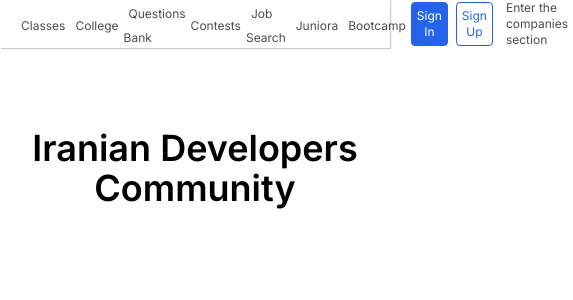
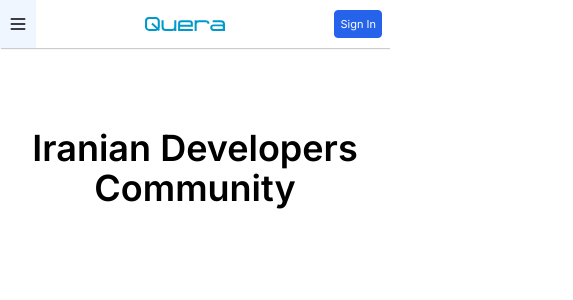
Before and after one commit to amirmohammadalikhani/Quera_Frontend_Project, a Next.js app: page / in a window 390 px wide. Shown: the top 300 px of the page, 573 px wide, since content can reach past the window. Built offline with nearby package versions, Linux system fonts and the light colour scheme.

Commit message:
change some styles and add openbar menu

```diff
--- a/src/components/header.tsx
+++ b/src/components/header.tsx
@@ -1,11 +1,17 @@
+"use client";
+
 import Link from "next/link";
 import Image from "next/image";
 import queraIcon from "../../public/icon/logo-quera-header.svg";
+import { useState } from "react";
 
 export default function Header() {
+	const [isOpenMenuBar, setIsOpenMenuBar] = useState(false);
+
 	return (
-		<header className="h-12 flex justify-between items-center w-full relative t-0 z-999 shadow-[1px_1px_1px_rgba(0,0,0,0.2)]">
-			<div className="flex justify-center items-center">
+		<>
+			<header className="sticky top-0 h-12 z-50 flex justify-between items-center w-full bg-white shadow-[1px_1px_1px_rgba(0,0,0,0.2)]">
+				<div className="max-md:hidden flex justify-center items-center">
 					<div className="px-2">
 						<Image
 							src={queraIcon}
@@ -14,12 +20,12 @@ export default function Header() {
 							height={120}
 						/>
 					</div>
-				<div className="w-fit h-fit">
+					<nav className="w-fit h-fit">
 						<ul className="flex justify-center items-center">
 							<li>
 								<Link
 									href="/classes"
-								className="text-xs px-[5px] py-2 text-[rgba(0,0,0,0.7)] hover:text-black"
+									className="text-[11px] px-[5px] py-2 text-[rgba(0,0,0,0.7)] hover:text-black"
 								>
 									Classes
 								</Link>
@@ -27,7 +33,7 @@ export default function Header() {
 							<li>
 								<Link
 									href="/college"
-								className="text-xs px-[5px] py-2 text-[rgba(0,0,0,0.7)] hover:text-black"
+									className="text-[11px] px-[5px] py-2 text-[rgba(0,0,0,0.7)] hover:text-black"
 								>
 									College
 								</Link>
@@ -35,7 +41,7 @@ export default function Header() {
 							<li>
 								<Link
 									href="/questions"
-								className="text-xs px-[5px] py-2 text-[rgba(0,0,0,0.7)] hover:text-black"
+									className="text-[11px] px-[5px] py-2 text-[rgba(0,0,0,0.7)] hover:text-black"
 								>
 									Questions Bank
 								</Link>
@@ -43,7 +49,7 @@ export default function Header() {
 							<li>
 								<Link
 									href="/contest"
-								className="text-xs px-[5px] py-2 text-[rgba(0,0,0,0.7)] hover:text-black"
+									className="text-[11px] px-[5px] py-2 text-[rgba(0,0,0,0.7)] hover:text-black"
 								>
 									Contests
 								</Link>
@@ -51,7 +57,7 @@ export default function Header() {
 							<li>
 								<Link
 									href="/job-search"
-								className="text-xs px-[5px] py-2 text-[rgba(0,0,0,0.7)] hover:text-black"
+									className="text-[11px] px-[5px] py-2 text-[rgba(0,0,0,0.7)] hover:text-black"
 								>
 									Job Search
 								</Link>
@@ -59,7 +65,7 @@ export default function Header() {
 							<li>
 								<Link
 									href="https://juniora.org"
-								className="text-xs px-[5px] py-2 text-[rgba(0,0,0,0.7)] hover:text-black"
+									className="text-[11px] px-[5px] py-2 text-[rgba(0,0,0,0.7)] hover:text-black"
 								>
 									Juniora
 								</Link>
@@ -67,29 +73,111 @@ export default function Header() {
 							<li>
 								<Link
 									href="/bootcamp"
-								className="text-xs px-[5px] py-2 text-[rgba(0,0,0,0.7)] hover:text-black"
+									className="text-[11px] px-[5px] py-2 text-[rgba(0,0,0,0.7)] hover:text-black"
 								>
 									Bootcamp
 								</Link>
 							</li>
 						</ul>
+					</nav>
 				</div>
+				<div className="md:hidden flex justify-center items-center h-full w-fit hover:bg-blue-50">
+					<button
+						className="px-2"
+						onClick={() => setIsOpenMenuBar(!isOpenMenuBar)}
+					>
+						<svg
+							className="w-5 h-5"
+							fill="none"
+							stroke="currentColor"
+							viewBox="0 0 24 24"
+							xmlns="http://www.w3.org/2000/svg"
+						>
+							<path
+								strokeLinecap="round"
+								strokeLinejoin="round"
+								strokeWidth="2"
+								d="M4 6h16M4 12h16M4 18h16"
+							></path>
+						</svg>
+					</button>
+				</div>
+				<div className="md:hidden mx-auto">
+					<Image
+						src={queraIcon}
+						alt="quera logo"
+						width={80}
+						height={80}
+					/>
 				</div>
 				<div className="flex justify-center items-center">
 					<Link href="/user/login">
-					<button className="bg-blue-600 rounded border-[1px] border-blue-600 text-white text-xs p-[5px] mr-2 hover:bg-blue-700">
+						<button className="bg-blue-600 rounded border-[1px] border-blue-600 text-white text-[11px] p-[5px] mr-2 hover:bg-blue-700">
 							Sign In
 						</button>
 					</Link>
-				<Link href="/user/register">
-					<button className="bg-white text-blue-600 rounded border-blue-600 border-[1px] text-xs p-[5px] mr-2 hover:bg-cyan-50">
+					<Link href="/user/register" className="max-sm:hidden">
+						<button className="bg-white text-blue-600 rounded border-blue-600 border-[1px] text-[11px] p-[5px] mr-2 hover:bg-cyan-50">
 							Sign Up
 						</button>
 					</Link>
-				<p className="text-xs px-[5px] py-2 text-[rgba(0,0,0,0.7)] hover:text-black">
+					<p className="max-lg:hidden text-[11px] px-[5px] py-2 text-[rgba(0,0,0,0.7)] hover:text-black">
 						Enter the companies section
 					</p>
 				</div>
 			</header>
+			{isOpenMenuBar && (
+				<div className="md:hidden flex flex-col bg-white shadow-[1px_1px_1px_rgba(0,0,0,0.2)] sticky top-12 z-50">
+					<Link
+						href="/classes"
+						className="w-full text-[11px] pl-2 py-2 hover:bg-blue-50"
+					>
+						Classes
+					</Link>
+
+					<Link
+						href="/college"
+						className="w-full text-[11px] pl-2 py-2 hover:bg-blue-50"
+					>
+						College
+					</Link>
+
+					<Link
+						href="/questions"
+						className="w-full text-[11px] pl-2 py-2 hover:bg-blue-50"
+					>
+						Questions Bank
+					</Link>
+
+					<Link
+						href="/contest"
+						className="w-full text-[11px] pl-2 py-2 hover:bg-blue-50"
+					>
+						Contests
+					</Link>
+
+					<Link
+						href="/job-search"
+						className="w-full text-[11px] pl-2 py-2 hover:bg-blue-50"
+					>
+						Job Search
+					</Link>
+
+					<Link
+						href="https://juniora.org"
+						className="w-full text-[11px] pl-2 py-2 hover:bg-blue-50"
+					>
+						Juniora
+					</Link>
+
+					<Link
+						href="/bootcamp"
+						className="w-full text-[11px] pl-2 py-2 hover:bg-blue-50"
+					>
+						Bootcamp
+					</Link>
+				</div>
+			)}
+		</>
 	);
 }
```
Lines whose indentation alone changed are shown as unchanged.
